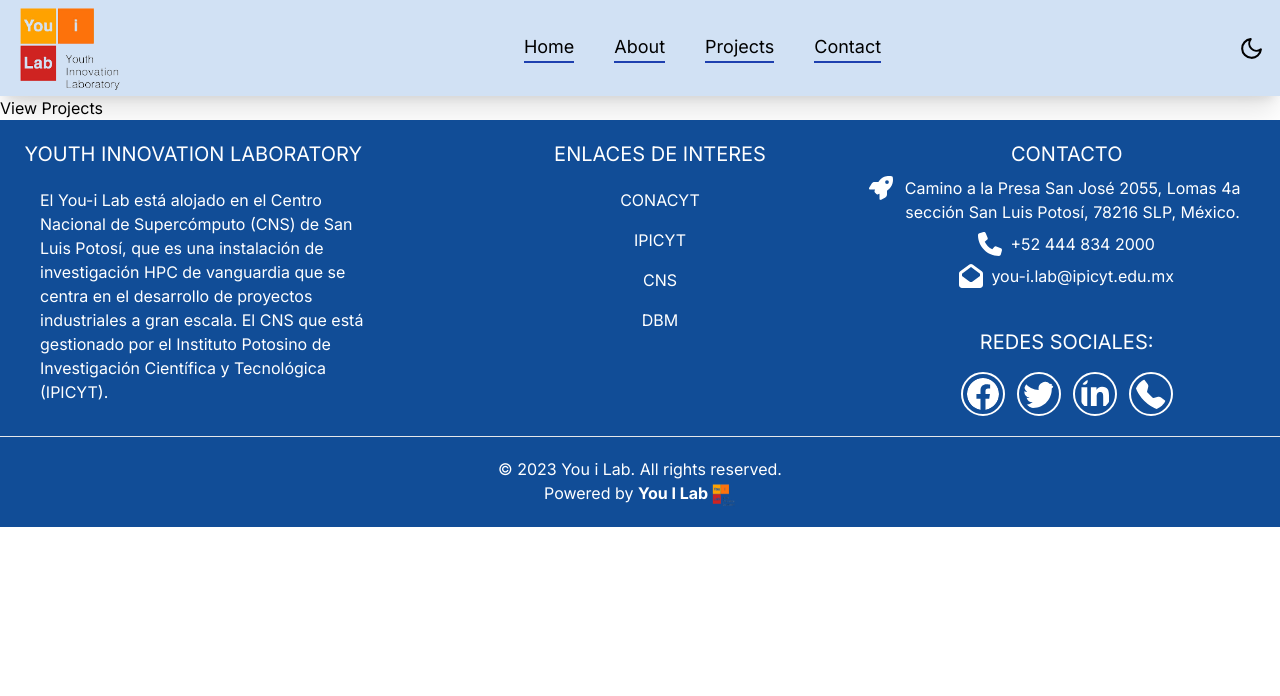
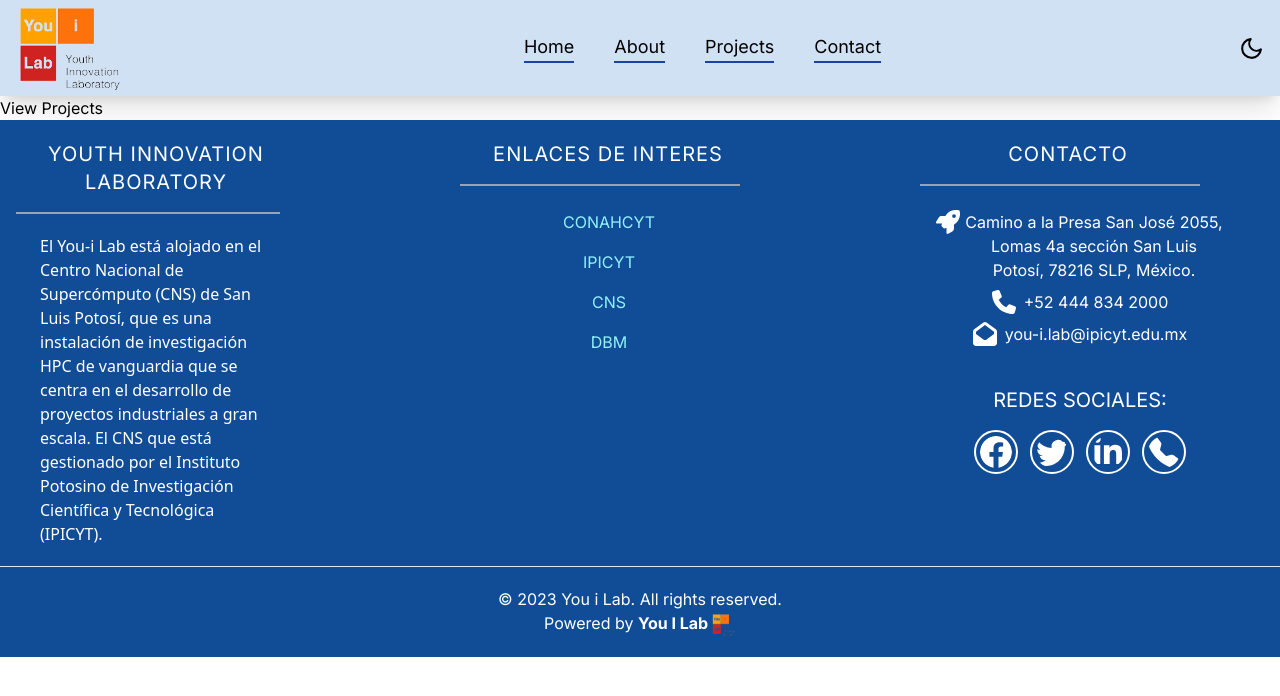
Before and after one commit to Martinvega17/you-ilab-next, a Next.js app: page /Projects in a window 1280 px wide. Shown: the top 696 px of the page. Built offline with nearby package versions, Linux system fonts and the light colour scheme.

Commit message:
update footer

```diff
--- a/app/components/Footer.jsx
+++ b/app/components/Footer.jsx
@@ -1,40 +1,70 @@
-
 import { FontAwesomeIcon } from '@fortawesome/react-fontawesome';
-import { faPhone, faEnvelopeOpen, faRocket } from '@fortawesome/free-solid-svg-icons';
+import { faPhone, faEnvelopeOpen, faRocket, faUpRightFromSquare } from '@fortawesome/free-solid-svg-icons';
 import { BsFacebook, BsTwitter, BsTelephoneFill } from "react-icons/bs";
 import { FaLinkedinIn } from 'react-icons/fa'
 import logo_you_i_lab from '../assets/logos/logo-you-i_lab.png';
 import Image from 'next/image';
+
+const Styles = {
+    footerText: 'border-b-2 border-gray-400 pb-4 leading-12 pl-4 tracking-wider font-regular'
+};
+
 const Footer = () => {
     return (
         <footer className="bg-footerBlue py-5 dark:bg-[#282948]">
-            <div className="flex flex-col md:flex-row md:justify-between text-white ">
-                <div className="w-full md:w-1/3 mx-4 md:mx-0 mb-6 md:mb-0 mr-0 md:mr-10 container">
-                    <h3 className='text-center text-xl mr-4 md:mr-10 text-white'>YOUTH INNOVATION LABORATORY</h3>
-                    <p className='mt-5 ml-0 md:ml-10 mr-10 md:mr-10'>El You-i Lab está alojado en el Centro Nacional de Supercómputo (CNS) de San Luis Potosí, que es una instalación de investigación HPC de vanguardia que se centra en el desarrollo de proyectos industriales a gran escala. El CNS que está gestionado por el Instituto Potosino de Investigación Científica y Tecnológica (IPICYT).</p>
+            <div className="flex flex-col md:flex-row md:justify-between text-white">
+            <div className="w-full md:w-1/4 mx-4 md:mx-0 mb-6 md:mb-0 mr-0 md:mr-10 font-OverPass">
+                    {/* Contenido de la primera columna */}
+                    <h3 className={Styles.footerText + ' text-center text-xl ml-4 md:mr-10 text-white hover:underline cursor-pointer'}>YOUTH INNOVATION LABORATORY</h3>
+                    <p className='mt-5 ml-0 md:ml-10 mr-10 md:mr-10 font-sans '>El You-i Lab está alojado en el Centro Nacional de Supercómputo (CNS) de San Luis Potosí, que es una instalación de investigación HPC de vanguardia que se centra en el desarrollo de proyectos industriales a gran escala. El CNS que está gestionado por el Instituto Potosino de Investigación Científica y Tecnológica (IPICYT).</p>
                 </div>
-                <div className=" md:w-3/3 mx-4 md:mx-0 mb-6 md:mb-0">
-                    <h3 className='mb-5 text-xl text-center text-white'>ENLACES DE INTERES</h3>
-                    <ul className='md:text-center text-center'>
+                {/* Fin de la primera columna */}
+                {/* Contenido de la segunda columna */}
+                <div className="w-full md:w-1/4 mx-4 md:mx-0 mb-6 md:mb-0 mr-0 md:mr-10 font-OverPass">
+                    <h3 className={Styles.footerText + ' text-center text-xl mr-4 md:mr-10 text-white hover:underline cursor-pointer'}>ENLACES DE INTERES</h3>
+                    <ul className='md:text-center text-center mt-6 flex flex-col justify-center items-center'>
                         <li className='mb-4'>
-                            <a className="nav-link text-white hover:text-gray-300" href="https://conahcyt.mx/" target="_blank" rel="noopener noreferrer">CONACYT</a>
+                            <a className="nav-link text-[#91f2fe] hover:text-[#FFFCFC] hover:underline flex items-center justify-between group" href="https://conahcyt.mx/" target="_blank" rel="noopener noreferrer">
+                                CONAHCYT
+                                <span className="ml-2 opacity-0 group-hover:opacity-100 text-gray-400">
+                                    <FontAwesomeIcon icon={faUpRightFromSquare} className="h-[14px] w-[14px]" />
+                                </span>
+                            </a>
                         </li>
                         <li className='mb-4'>
-                            <a className="nav-link text-white hover:text-gray-300" href="https://www.ipicyt.edu.mx/" target="_blank" rel="noopener noreferrer">IPICYT</a>
+                            <a className="nav-link text-[#91f2fe] hover:text-[#FFFCFC] hover:underline flex items-center justify-between group" href="https://www.ipicyt.edu.mx/" target="_blank" rel="noopener noreferrer">
+                                IPICYT
+                                <span className="ml-2 opacity-0 group-hover:opacity-100 text-gray-400">
+                                    <FontAwesomeIcon icon={faUpRightFromSquare} className="h-[14px] w-[14px]" />
+                                </span>
+                            </a>
                         </li>
                         <li className='mb-4'>
-                            <a className="nav-link text-white hover:text-gray-300" href="https://cns.ipicyt.edu.mx/" target="_blank" rel="noopener noreferrer">CNS</a>
+                            <a className="nav-link text-[#91f2fe] hover:text-[#FFFCFC] hover:underline flex items-center justify-between group" href="https://cns.ipicyt.edu.mx/" target="_blank" rel="noopener noreferrer">
+                                CNS
+                                <span className="ml-2 opacity-0 group-hover:opacity-100 text-gray-400">
+                                    <FontAwesomeIcon icon={faUpRightFromSquare} className="h-[14px] w-[14px]" />
+                                </span>
+                            </a>
                         </li>
                         <li className='mb-4'>
-                            <a className="nav-link text-white hover:text-gray-300" href="https://bit.ly/division-biologia-molecular" target="_blank" rel="noopener noreferrer">DBM</a>
+                            <a className="nav-link text-[#91f2fe] hover:text-[#FFFCFC] hover:underline flex items-center justify-between group" href="https://ipicyt.edu.mx/Biologia_Molecular/areas_biologia_molecular.php" target="_blank" rel="noopener noreferrer">
+                                DBM
+                                <span className="ml-2 opacity-0 group-hover:opacity-100 text-gray-400">
+                                    <FontAwesomeIcon icon={faUpRightFromSquare} className="h-[14px] w-[14px]" />
+                                </span>
+                            </a>
                         </li>
                     </ul>
                 </div>
-                <div className="w-full md:w-1/3">
-                    <h3 className="text-center text-xl text-white">CONTACTO</h3>
-                    <div className="mx-4 text-center">
+
+                {/* Fin  de la segunda columna */}
+                {/* Contenido de la tercera columna */}
+                <div className="w-full md:w-1/4 mx-4 md:mx-0 mb-6 md:mb-0 mr-0 md:mr-10 font-OverPass">
+                    <h3 className={Styles.footerText + ' text-center text-xl mr-4 md:mr-10 text-white hover:underline cursor-pointer'}>CONTACTO</h3>
+                    <div className="mx-4 text-center mt-6">
                         <div className="text-center">
-                            <p className="flex items-start justify-center mt-2">
+                            <p className="flex items-start justify-center mt-2 gap-4">
                                 <FontAwesomeIcon icon={faRocket} className="h-6 w-6 -mr-3 flex-shrink-0" />
                                 <span className="max-w-sm">
                                     Camino a la Presa San José 2055, Lomas 4a sección San Luis Potosí, 78216 SLP, México.
@@ -66,7 +96,7 @@ const Footer = () => {
                         </div>
                     </div>
                 </div>
-
+                {/* Fin de la tercera columna */}
             </div>
             <hr className="my-5" />
             <p className="text-center text-white">
```
